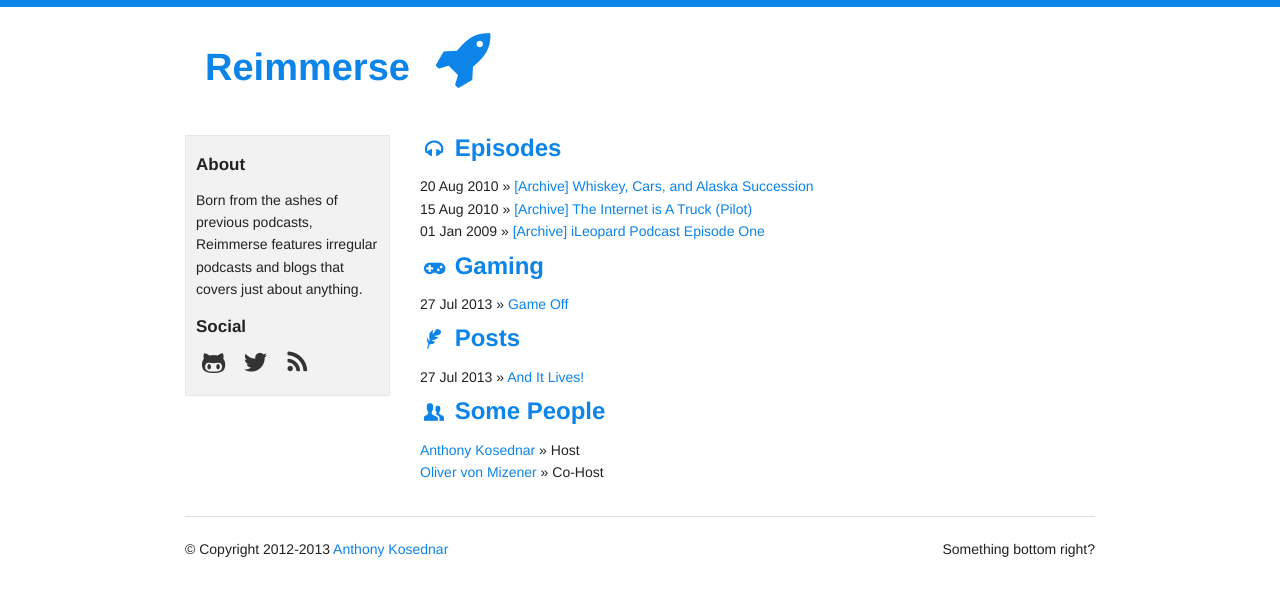
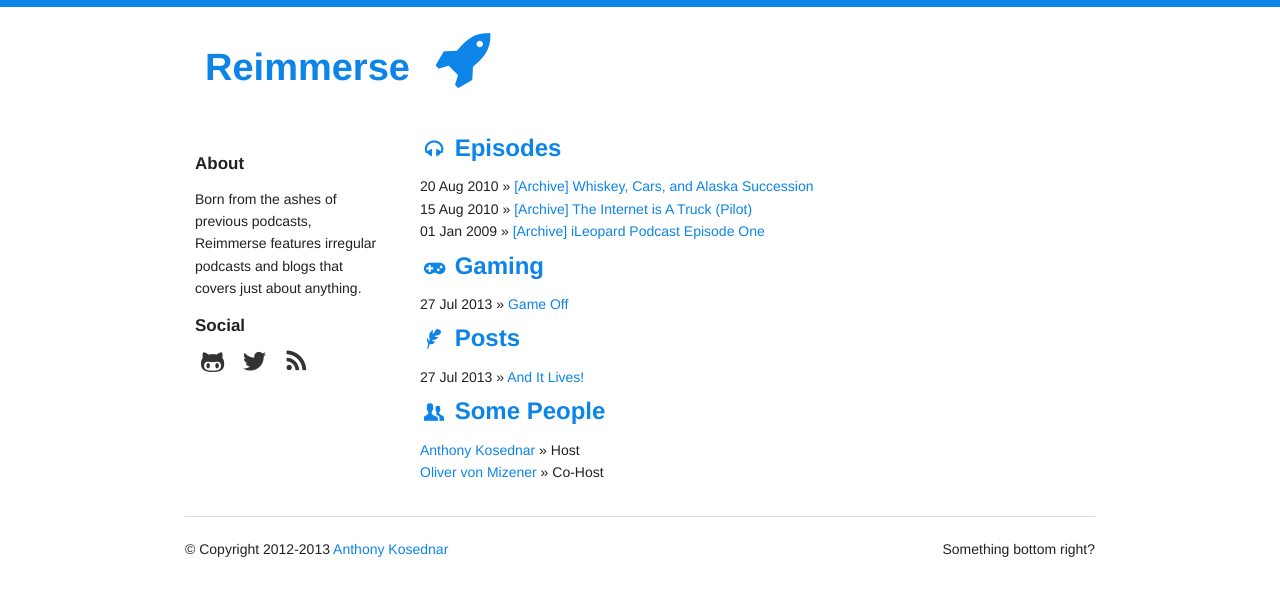
Before and after one commit to akosednar/reimmer.se, a Jekyll site: the page built from index.html, in a window 1280 px wide. Shown: the top 596 px of the page. Built offline with Jekyll 4.4.1, drawn with Linux system fonts in a browser that asks for light colours.

Commit message:
Removed description styling

```diff
--- a/css/app.css
+++ b/css/app.css
@@ -73,8 +73,8 @@ h1, h2, h3, h4, h5, h6 {
 	color: #0C84E8 !important;
 }
 .description{
-	background: #f2f2f2;
-	border: solid 1px #e6e6e6;
+	background: #fff;
+	border: none;
 	margin: 0 0 22px 0;
 	padding-top: 20px;
 	padding-bottom: 20px;
```
